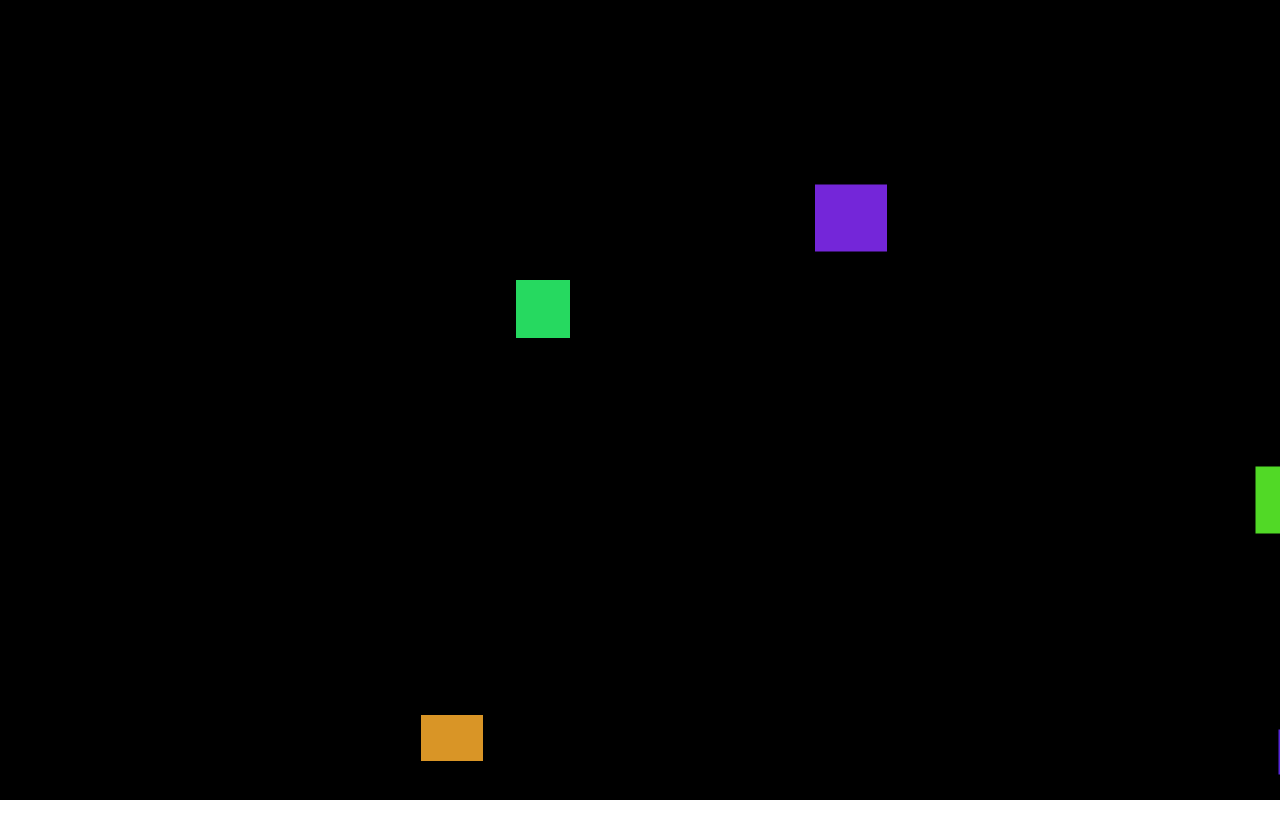
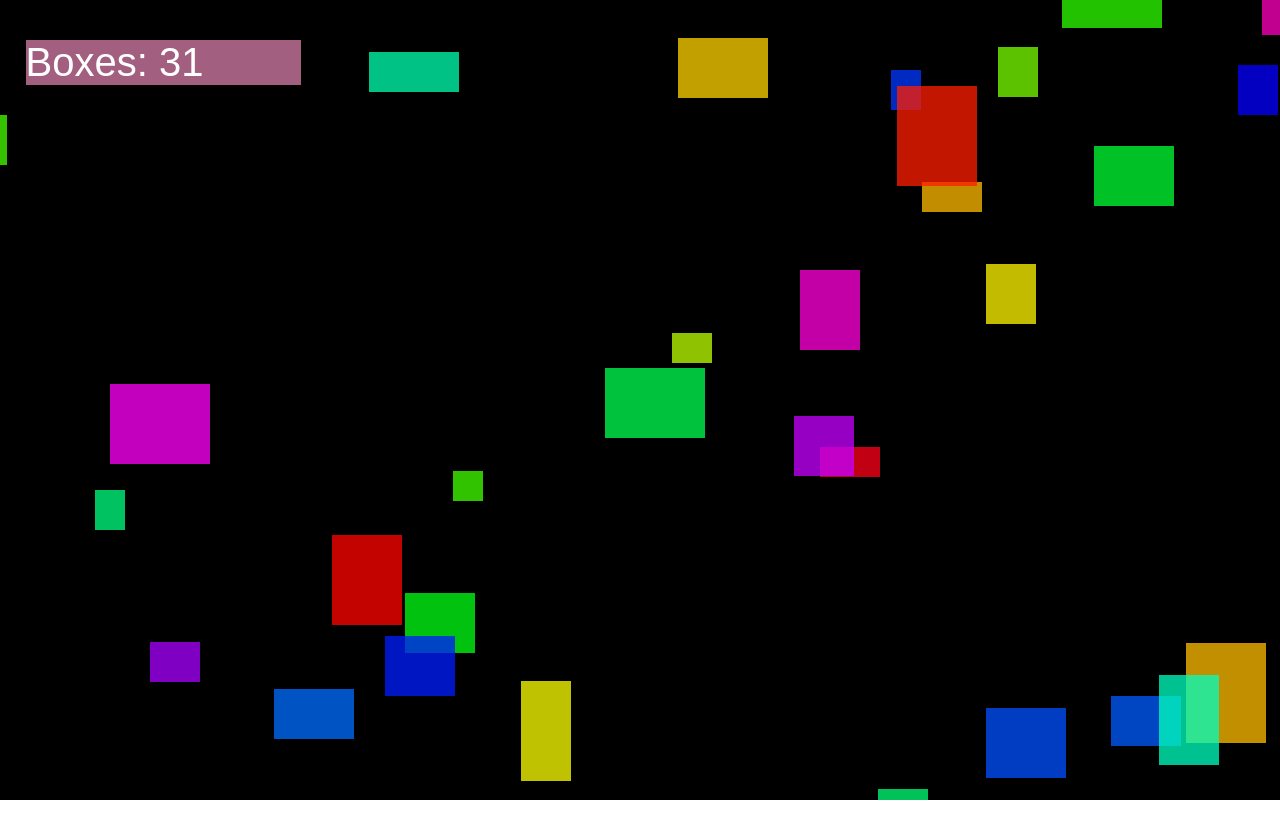
Before and after one commit to Bems-code/Bems-code.github.io, a plain HTML site: page fsd-projects/canvas-box/index.html in a window 1280 px wide. Drawn offline with Linux system fonts and the light colour scheme.

Commit message:
[1000 BOXES][UPDATE]

```diff
--- a/fsd-projects/canvas-box/behavior.js
+++ b/fsd-projects/canvas-box/behavior.js
@@ -5,13 +5,14 @@
  * @returns {number}
  */
 function getRandomInt(min, max) {
-    const minCeiled = Math.ceil(min);
-    const maxFloored = Math.floor(max);
-    return Math.floor(Math.random() * (maxFloored - minCeiled + 1) + minCeiled);
+  const minCeiled = Math.ceil(min);
+  const maxFloored = Math.floor(max);
+  return Math.floor(Math.random() * (maxFloored - minCeiled + 1) + minCeiled);
 }
 
 //------------- HTML ELEMENTS -------------\\
 const board = document.querySelector(".board");
+const gameData = document.querySelector(".game-data p");
 const canvas = document.getElementById("canvas"); //@ts-ignore,
 const rect = board.getBoundingClientRect(); //@ts-ignore,
 const ctx = canvas.getContext("2d");
@@ -33,35 +34,32 @@ function globalTick() {
 }
 
 class box {
-
   constructor() {
-    // do wtv idc
-
-    this.width = 1
-    this.height = 1
+    this.width = 1;
+    this.height = 1;
 
     this.pos = [0, 0];
     this.velo = [0, 0];
 
-    this.color = `hsl(${Math.random() * 360}, 70%, 50%)`;
+    this.color = `hsla(${Math.random() * 360}, 100%, 50%, 0.76)`;
 
     boxList.push(this);
   }
 
   get bottom() {
-    return this.pos[1] - (this.height / 2);
+    return this.pos[1] - this.height / 2;
   }
 
   get top() {
-    return this.pos[1] + (this.height / 2);
+    return this.pos[1] + this.height / 2;
   }
 
   get left() {
-    return this.pos[0] - (this.width / 2);
+    return this.pos[0] - this.width / 2;
   }
 
   get right() {
-    return this.pos[0] + (this.width / 2);
+    return this.pos[0] + this.width / 2;
   }
 
   draw() {
@@ -73,37 +71,46 @@ class box {
   }
 
   stepMovement() {
-
     this.pos[0] += this.velo[0];
     this.pos[1] += this.velo[1];
 
     if (this.right <= 0) {
-
       this.pos[0] = absoluteWidth - this.right;
     } else if (this.left >= absoluteWidth) {
-
-      this.pos[0] = 0
+      this.pos[0] = 0;
     }
 
     if (this.top <= 0) {
-
       this.pos[1] = absoluteHeight - this.top;
     } else if (this.bottom >= absoluteHeight) {
-
-      this.pos[1] = 0
+      this.pos[1] = 0;
     }
   }
 }
 
-for (let i = 0; i < 5; i++){
+let boxCount = 0;
+let boxInterval = setInterval(newBox, 160);
+const maxCount = 1_000;
+const scale = 10;
 
-    let varBox = new box()
-    varBox.velo[1] = getRandomInt(-5, 5)
-    varBox.velo[0] = getRandomInt(-5, 5)
-    varBox.pos[0] = getRandomInt(0, absoluteWidth)
-    varBox.pos[1] = getRandomInt(0, absoluteHeight)
-    varBox.width = getRandomInt(45, 75)
-    varBox.height = getRandomInt(45, 75)
+function newBox() {
+  if (boxCount >= maxCount) {
+    clearInterval(boxInterval);
+    return;
+  }
+  let varBox = new box();
+  // prevent 0 velocity
+  let dir1 = getRandomInt(-1, 1);
+  let dir2 = getRandomInt(-1, 1);
+  varBox.velo[1] = getRandomInt(1, 10) * (dir1 === 0 ? 1 : dir1);
+  varBox.velo[0] = getRandomInt(1, 10) * (dir2 === 0 ? 1 : dir2);
+  varBox.pos[0] = absoluteWidth / 2; //getRandomInt(0, absoluteWidth);
+  varBox.pos[1] = absoluteHeight / 2; //getRandomInt(0, absoluteHeight);
+  varBox.width = getRandomInt(3, 10) * scale;
+  varBox.height = getRandomInt(3, 10) * scale;
+
+  boxCount += 1;
+  gameData.textContent = "Boxes: " + boxCount;
 }
 
 function init() {
@@ -113,4 +120,4 @@ function init() {
   canvas.height = absoluteHeight;
   setInterval(globalTick, 16);
 }
-init()
+init();
--- a/fsd-projects/canvas-box/index.html
+++ b/fsd-projects/canvas-box/index.html
@@ -3,14 +3,57 @@
 
 <head>
   <title> Canvas Based Bouncing Box </title>
+  <style>
+    body {
 
+      height: 1vh;
+      width: 1vh;
+      min-height: 100vh;
+      background-color: rgb(255, 0, 0);
+    }
+
+
+
+    .board {
+      position: absolute;
+      height: 100%;
+      width: 100%;
+      left: 50%;
+      top: 50%;
+      transform: translate(-50%, -50%);
+      background-color: rgb(0, 0, 0);
+      border-color: white;
+    }
+
+
+
+    .game-data {
+      position: absolute;
+      left: 2%;
+      width: 275px;
+      height: 40px;
+    }
+
+    .game-data p {
+      color: white;
+      font-size: 40px;
+      white-space: nowrap;
+      overflow: hidden;
+      text-overflow: ellipsis;
+      font-family: Copperplate, Papyrus, fantasy;
+      background-color: rgba(255, 150, 202, 0.637);
+    }
+  </style>
 </head>
 
 <body style="background-color: white;">
-  <div class='board'
-    style="background-color: black; position: absolute; left: 50%; top: 50%; height: 100%; width: 100%; transform: translate(-50%, -50%);">
+  <div class='board'>
+    <div class='game-data'>
+      <p> Boxes: 0</p>
+    </div>
 
-    <canvas id="canvas" height="100%" width="100%"></canvas>
+    <canvas id="canvas"></canvas>
+
 
 
   </div>
```
